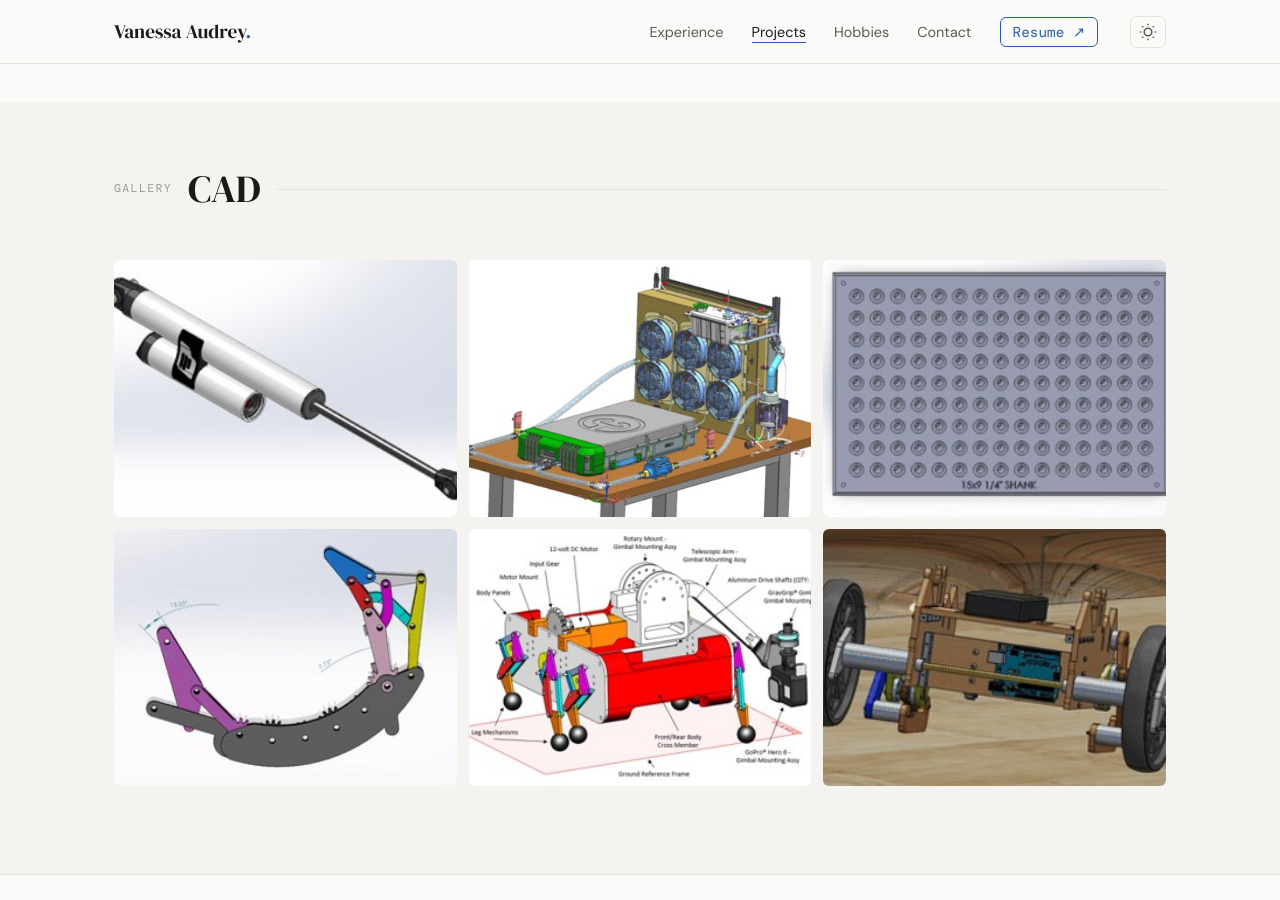
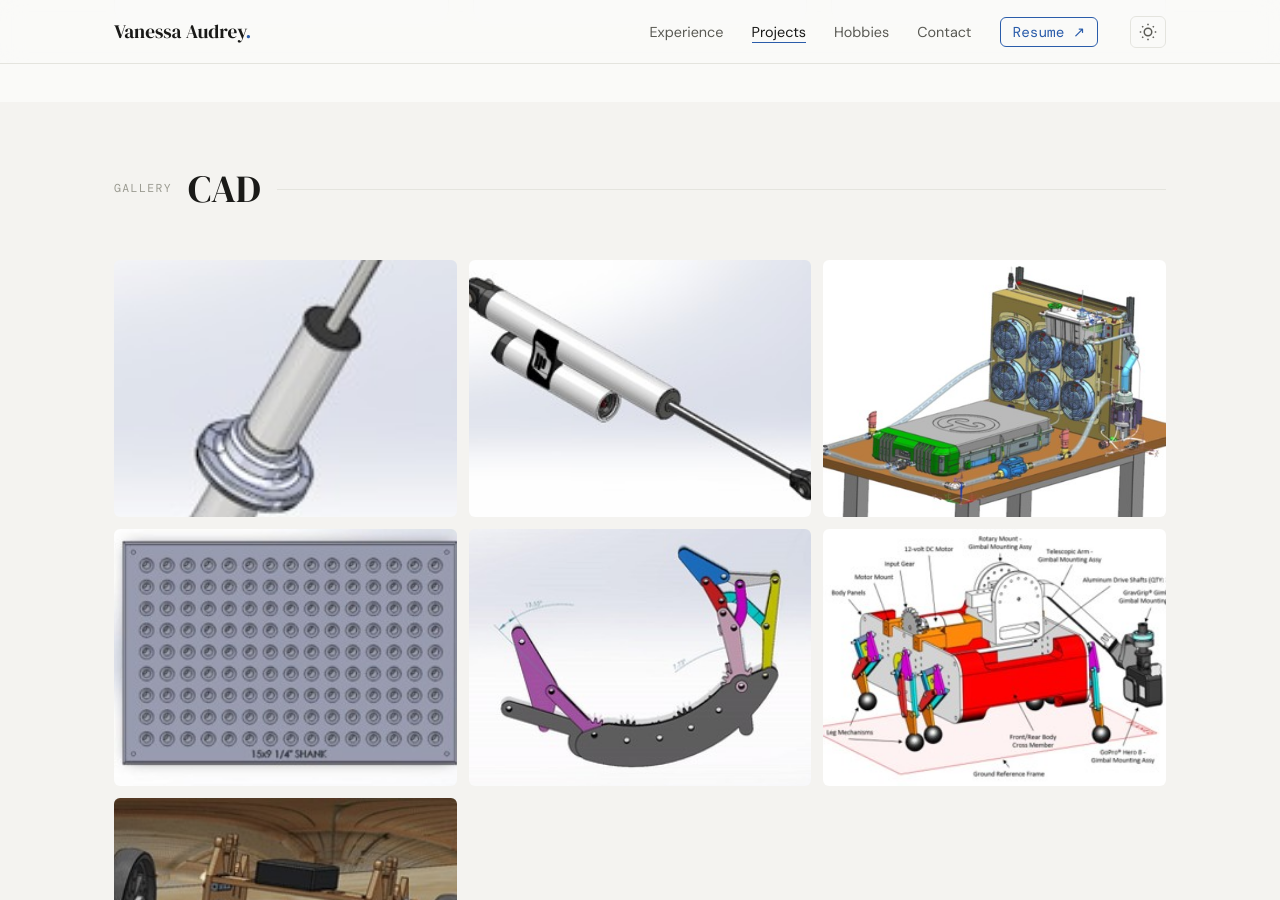
Before and after one commit to vanessaudrey/vanessaudrey.github.io, a Jekyll site: the page built from projects.html, in a window 1280 px wide and 900 px high, scrolled down 1541 px. Built offline with Jekyll 4.4.1, drawn with Linux system fonts in a browser that asks for light colours.

Commit message:
added tacoma shocks pic

```diff
--- a/projects.html
+++ b/projects.html
@@ -178,7 +178,10 @@ description: Engineering projects showcasing mechanical design, CAD modeling, an
 
 <div class="gallery">
   <div class="gallery__item fade-up">
-    <img src="/assets/images/suspension-pm.jpg" alt="Shock absorber design" />
+    <img src="/assets/images/suspensiontacoma.jpg" alt="Tacoma shock absorber design" />
+  </div>
+  <div class="gallery__item fade-up">
+    <img src="/assets/images/suspension-pm.jpg" alt="Jeep shock absorber design" />
   </div>
   <div class="gallery__item fade-up">
     <img src="/assets/images/chargepointcad.jpg" alt="EV test fixture" />
```
